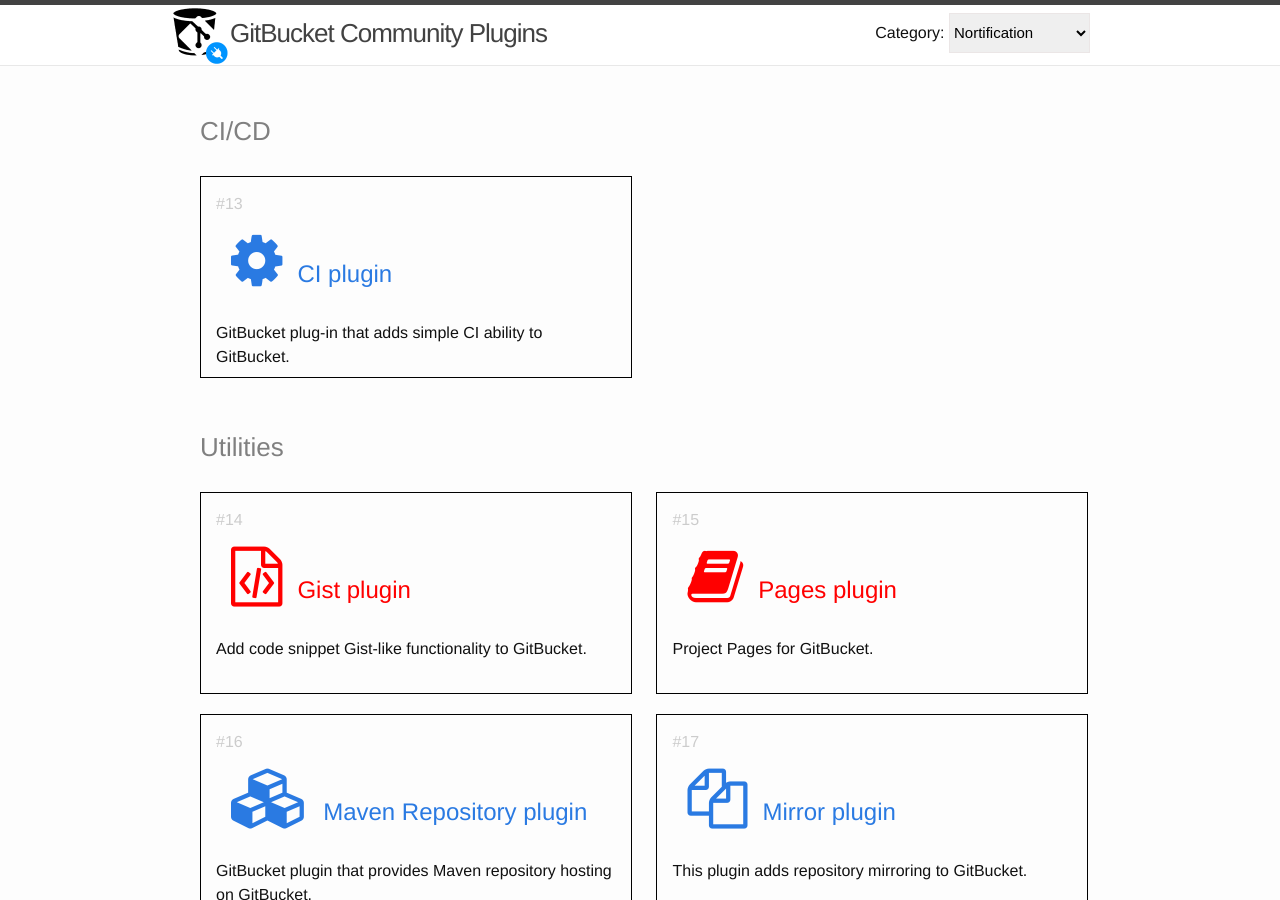
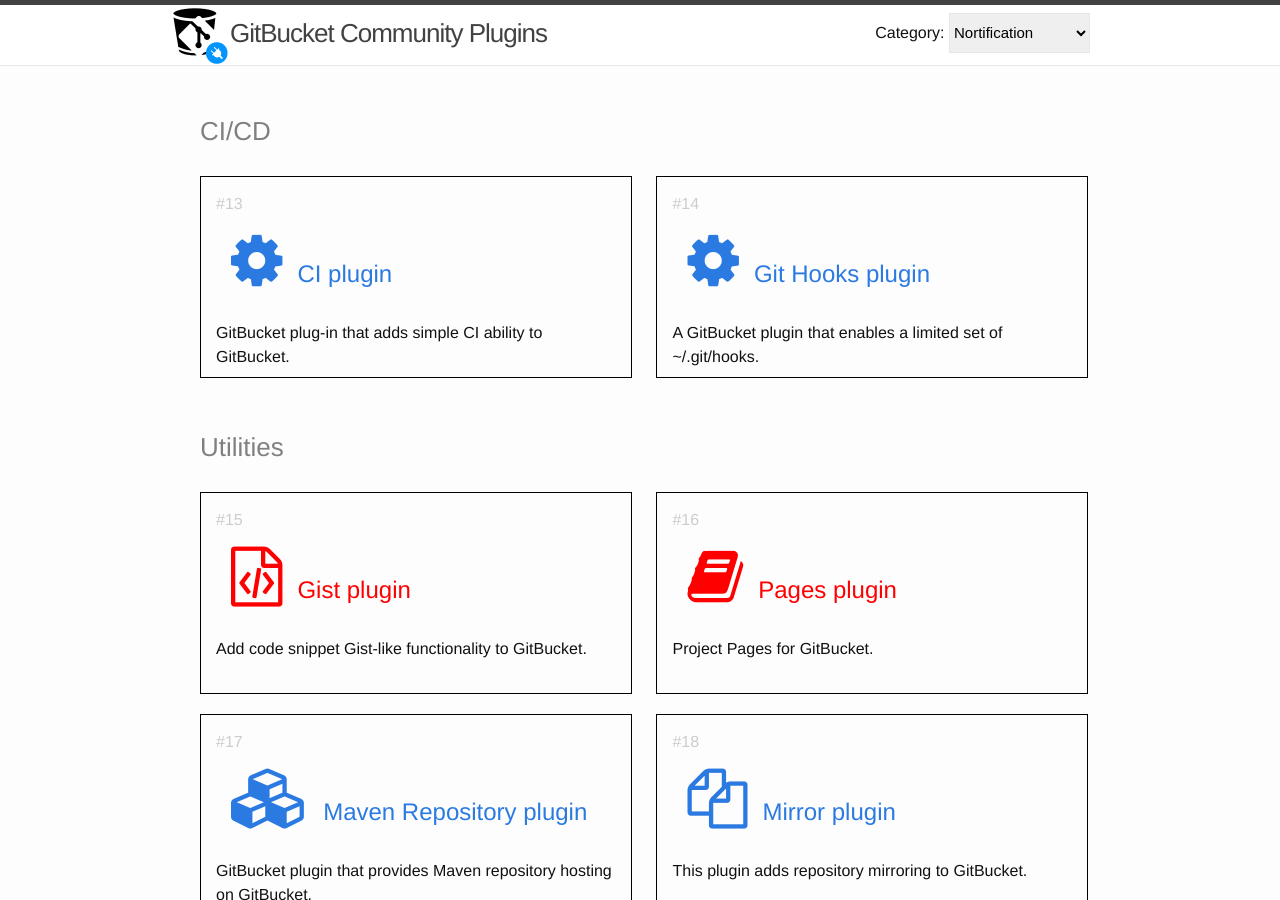
Before and after one commit to gitbucket-plugins/gitbucket-plugins.github.io, a Jekyll site: the page built from index.html, in a window 1280 px wide and 900 px high, scrolled down 1966 px. Built offline with Jekyll 4.4.1, drawn with Linux system fonts in a browser that asks for light colours.

Commit message:
add git hooks plugin

```diff
--- a/_data/plugins.yml
+++ b/_data/plugins.yml
@@ -97,6 +97,12 @@
     - name: CI plugin
       description: GitBucket plug-in that adds simple CI ability to GitBucket.
       url: https://github.com/takezoe/gitbucket-ci-plugin
+      icon: fa fa-cog
+      distributed: false
+
+    - name: Git Hooks plugin
+      description: A GitBucket plugin that enables a limited set of ~/.git/hooks.
+      url: https://github.com/marshalhayes/gitbucket-githooks-plugin
       icon: fa fa-cog
       distributed: false
 
```
